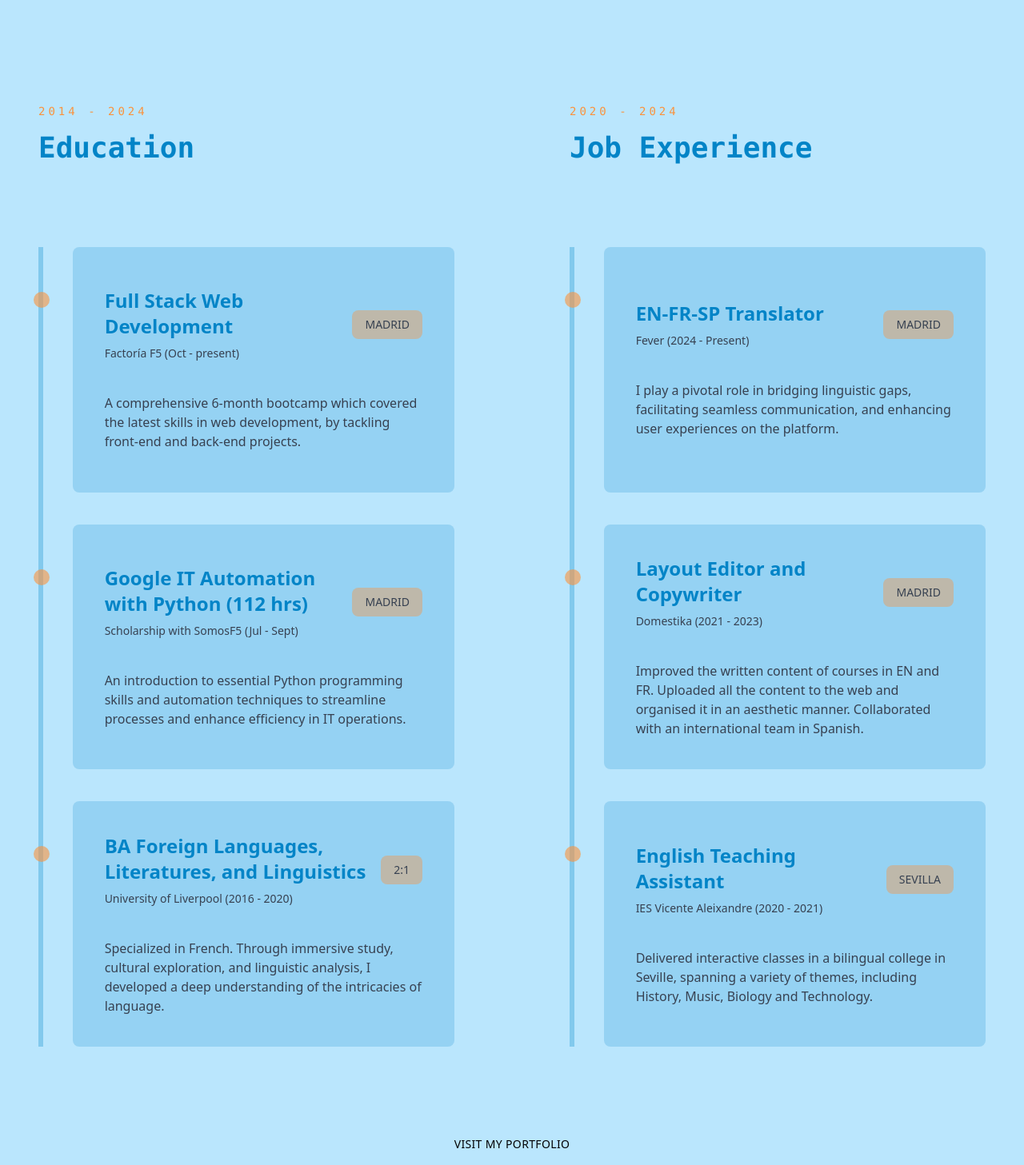
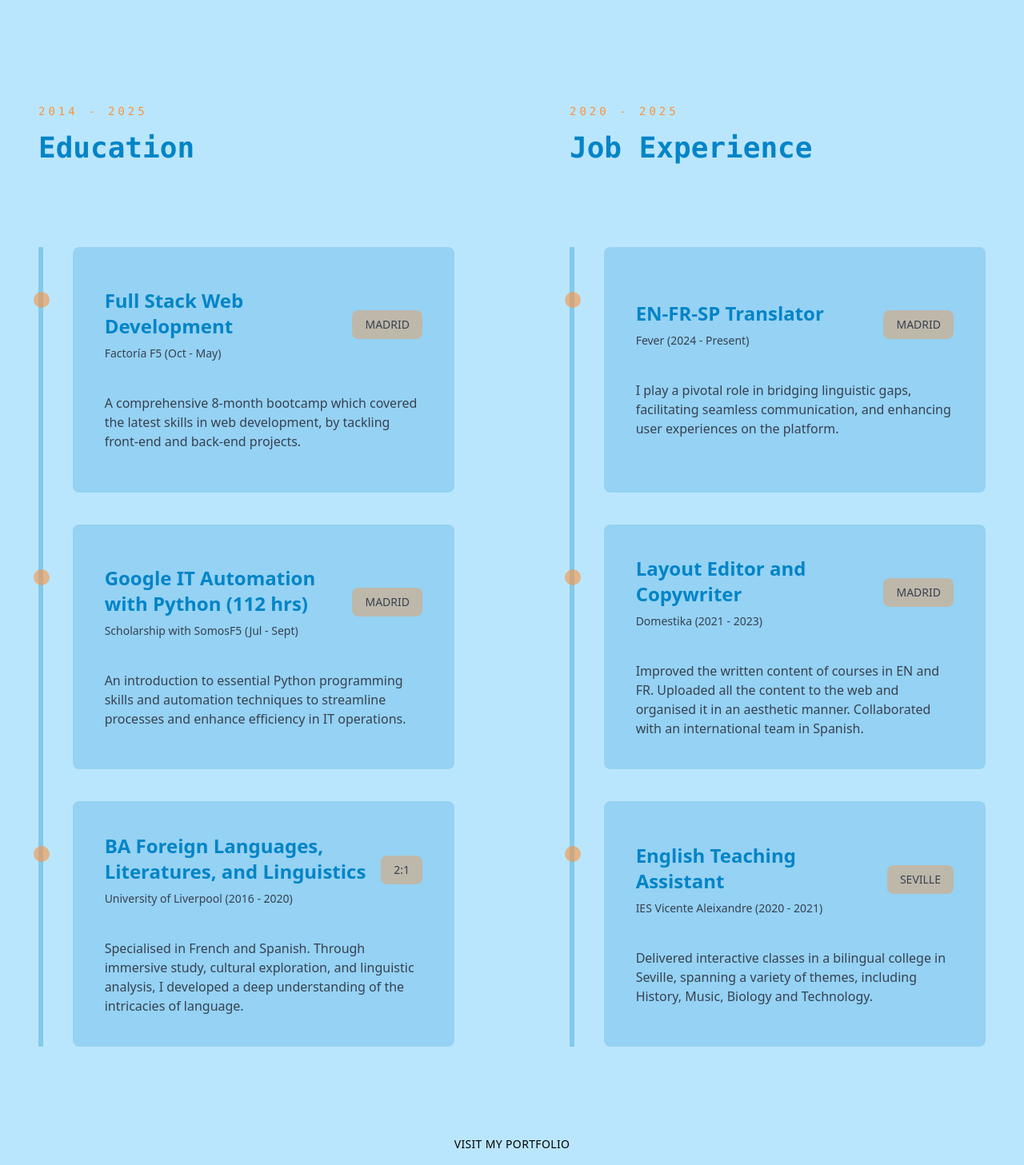
Before and after one commit to Hack3r-han/Portfolio, a React (Vite) app: page / in a window 1280 px wide. Shown: the part 1619-3076 px from the top of the page at 80% size. Built offline with nearby package versions, Linux system fonts and the light colour scheme.

Commit message:
Update Experience.tsx
Edit copy so it reflects current working situation

```diff
--- a/src/components/Experience.tsx
+++ b/src/components/Experience.tsx
@@ -18,15 +18,15 @@ const Experience = () => {
       {/* EDUCATION */}
       <div className="lg:w-1/2 p-8">
         <div className="py-6 lg:py-12 flex flex-col gap-4">
-          <p className="text-sm tracking-[4px] font-mono text-orange-400">2014 - 2024</p>
+          <p className="text-sm tracking-[4px] font-mono text-orange-400">2014 - 2025</p>
           <h2 className="text-3xl md:text-4xl font-bold font-mono text-sky-600">Education</h2>
         </div>
         <div className="mt-6 lg:mt-14 w-full h-[1000px] border-l-[6px] border-l-sky-600 border-opacity-30 flex flex-col gap-10">
           <ResumeCard
             title="Full Stack Web Development"
-            subTitle="Factoría F5 (Oct - present)"
+            subTitle="Factoría F5 (Oct - May)"
             place="MADRID"
-            des="A comprehensive 6-month bootcamp which covered the latest skills in web development, by tackling front-end and back-end projects."
+            des="A comprehensive 8-month bootcamp which covered the latest skills in web development, by tackling front-end and back-end projects."
           />
           <ResumeCard
             title="Google IT Automation with Python (112 hrs)"
@@ -38,7 +38,7 @@ const Experience = () => {
             title="BA Foreign Languages, Literatures, and Linguistics"
             subTitle="University of Liverpool (2016 - 2020)"
             place="2:1"
-            des="Specialized in French. Through immersive study, cultural exploration, and linguistic analysis, I developed a deep understanding of the intricacies of  language."
+            des="Specialised in French and Spanish. Through immersive study, cultural exploration, and linguistic analysis, I developed a deep understanding of the intricacies of  language."
           />
         </div>
       </div>
@@ -46,7 +46,7 @@ const Experience = () => {
       {/* EXPERIENCE */}
       <div className="lg:w-1/2 p-8">
         <div className="py-6 lg:py-12 flex flex-col gap-4">
-          <p className="text-sm tracking-[4px] font-mono text-orange-400">2020 - 2024</p>
+          <p className="text-sm tracking-[4px] font-mono text-orange-400">2020 - 2025</p>
           <h2 className="text-3xl md:text-4xl font-bold font-mono text-sky-600">Job Experience</h2>
         </div>
         <div className="mt-6 lg:mt-14 w-full h-[1000px] border-l-[6px] border-l-sky-600 border-opacity-30 flex flex-col gap-10">
@@ -66,7 +66,7 @@ const Experience = () => {
           <ResumeCard
             title="English Teaching Assistant"
             subTitle="IES Vicente Aleixandre (2020 - 2021)"
-            place="SEVILLA"
+            place="SEVILLE"
             des="Delivered interactive classes in a bilingual college in Seville, spanning a variety of themes, including History, Music, Biology and Technology."
           />
         </div>
```
